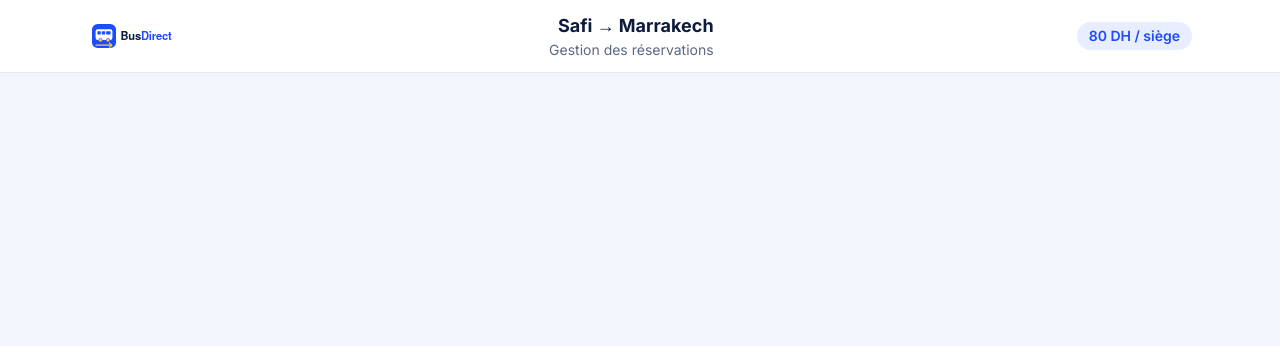
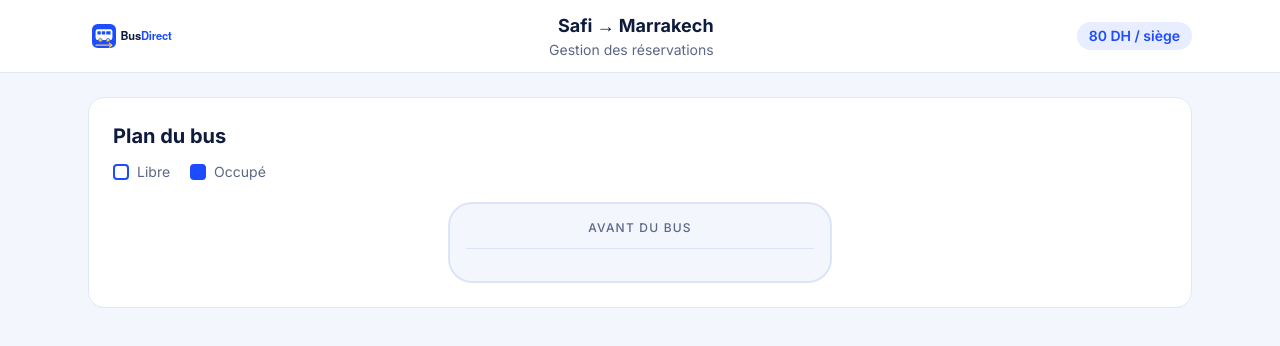
Before and after one commit to MAROUAELMILOUDI/BusDirect, a website: page index.html in a window 1280 px wide. Drawn offline with nearby package versions, Linux system fonts and the light colour scheme.

Commit message:
Créer le plan du bus et la légende

```diff
--- a/index.html
+++ b/index.html
@@ -21,5 +21,24 @@
       <span class="rounded-full bg-[#E8EEFF] px-3 py-1 text-sm font-semibold text-[#1D4BFF]">80 DH / siège</span>
     </div>
   </header>
+  <main class="mx-auto flex max-w-6xl flex-col gap-6 px-4 py-6 sm:px-6">
+        <section class="w-full rounded-2xl border border-[#E1E8F5] bg-white p-4 sm:p-6">
+      <h1 class="text-xl font-bold text-[#0F1B3D]">Plan du bus</h1>
+
+      <ul class="mt-3 flex flex-wrap gap-x-5 gap-y-2 text-sm text-[#5B6785]">
+        <li class="flex items-center gap-2">
+          <span class="h-4 w-4 rounded border-2 border-[#1D4BFF] bg-white"></span>
+          Libre
+        </li>
+        <li class="flex items-center gap-2">
+          <span class="h-4 w-4 rounded border-2 border-[#1D4BFF] bg-[#1D4BFF]"></span>
+          Occupé
+        </li>
+      </ul>
+
+      <div class="mx-auto mt-5 w-full max-w-sm rounded-3xl border-2 border-[#DCE4F7] bg-[#F3F6FD] p-4">
+        <p class="mb-4 border-b border-[#DCE4F7] pb-3 text-center text-xs font-medium tracking-widest text-[#5B6785]">AVANT DU BUS</p>
+        <div class="flex flex-col gap-2">
+  </main>
 </body>
 </html>
```
